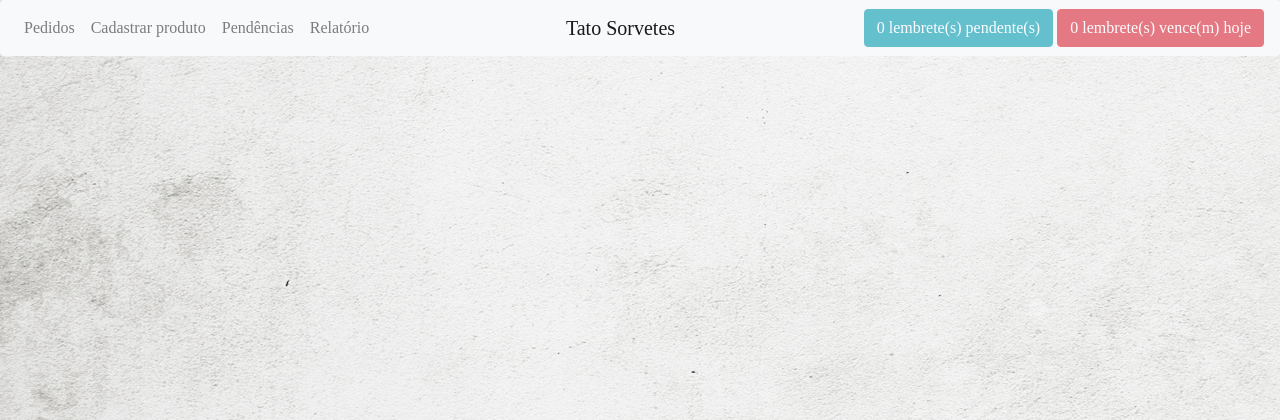
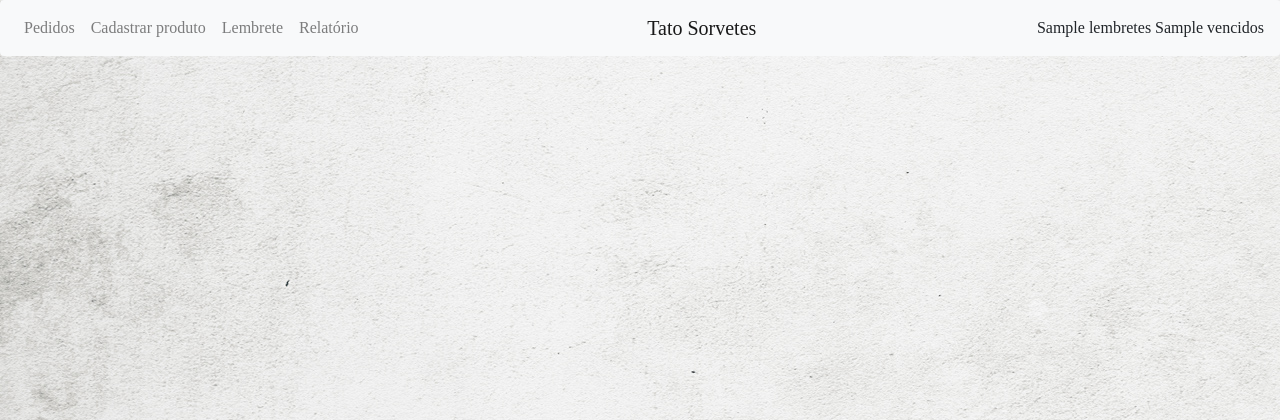
Before and after one commit to bbroger/lojinha, a CodeIgniter app: the page made by application/views/head.php in a window 1280 px wide. Shown: the top 420 px of the page. Run offline with CodeIgniter, Linux system fonts and the light colour scheme; tables that the repository leaves empty hold one stand-in row (values such as "Sample post"); the template is opened without the code that fills it: most values are stand-ins (such as "Sample title", 1, 10 or a date in 2020).

Commit message:
Terminei os lembretes no head

```diff
--- a/application/controllers/Pendencias.php
+++ b/application/controllers/Pendencias.php
@@ -8,12 +8,13 @@ class Pendencias extends CI_Controller
     public function __construct()
     {
         parent::__construct();
+        $this->load->library('Lembrete_Lib');
         $this->load->model('Pendencias_model');
     }
 
     public function index()
     {
-        $this->load->view('head');
+        $this->load->view('head', ["lembretes"=> $this->lembrete_lib->consulta_pendencias()]);
         $this->load->view('pendencias');
     }
 
--- a/application/views/head.php
+++ b/application/views/head.php
@@ -36,7 +36,7 @@
                     <a class="nav-link" href="<?php echo base_url('Produtos/'); ?>">Cadastrar produto</a>
                 </li>
                 <li class="nav-item">
-                    <a class="nav-link" href="<?php echo base_url('Pendencias/'); ?>">Pendências</a>
+                    <a class="nav-link" href="<?php echo base_url('Pendencias/'); ?>">Lembrete</a>
                 </li>
                 <li class="nav-item">
                     <a class="nav-link" href="<?php echo base_url("Contas/"); ?>">Relatório</a>
@@ -45,10 +45,10 @@
             <a class="navbar-brand mr-auto" href="#">Tato Sorvetes</a>
             <ul class="navbar-nav">
                 <li class="nav-item mr-1">
-                    <button class="btn btn-info disabled">0 lembrete(s) pendente(s)</button>
+                    <?php echo $lembretes['lembretes']; ?>
                 </li>
                 <li class="nav-item">
-                    <button class="btn btn-danger disabled">0 lembrete(s) vence(m) hoje</button>
+                <?php echo $lembretes['vencidos']; ?>
                 </li>
             </ul>
         </div>
--- a/application/views/pendencias.php
+++ b/application/views/pendencias.php
@@ -97,7 +97,7 @@
                     <div class="row">
                         <div class="col-12">
                             <div class="form-group">
-                                <label for="nome">Nome da pendencia</label>
+                                <label for="nome">Nome do lembrete</label>
                                 <input type="text" class="form-control" id="nome" value="" placeholder="" autocomplete="off">
                             </div>
                             <div class="row">
```
